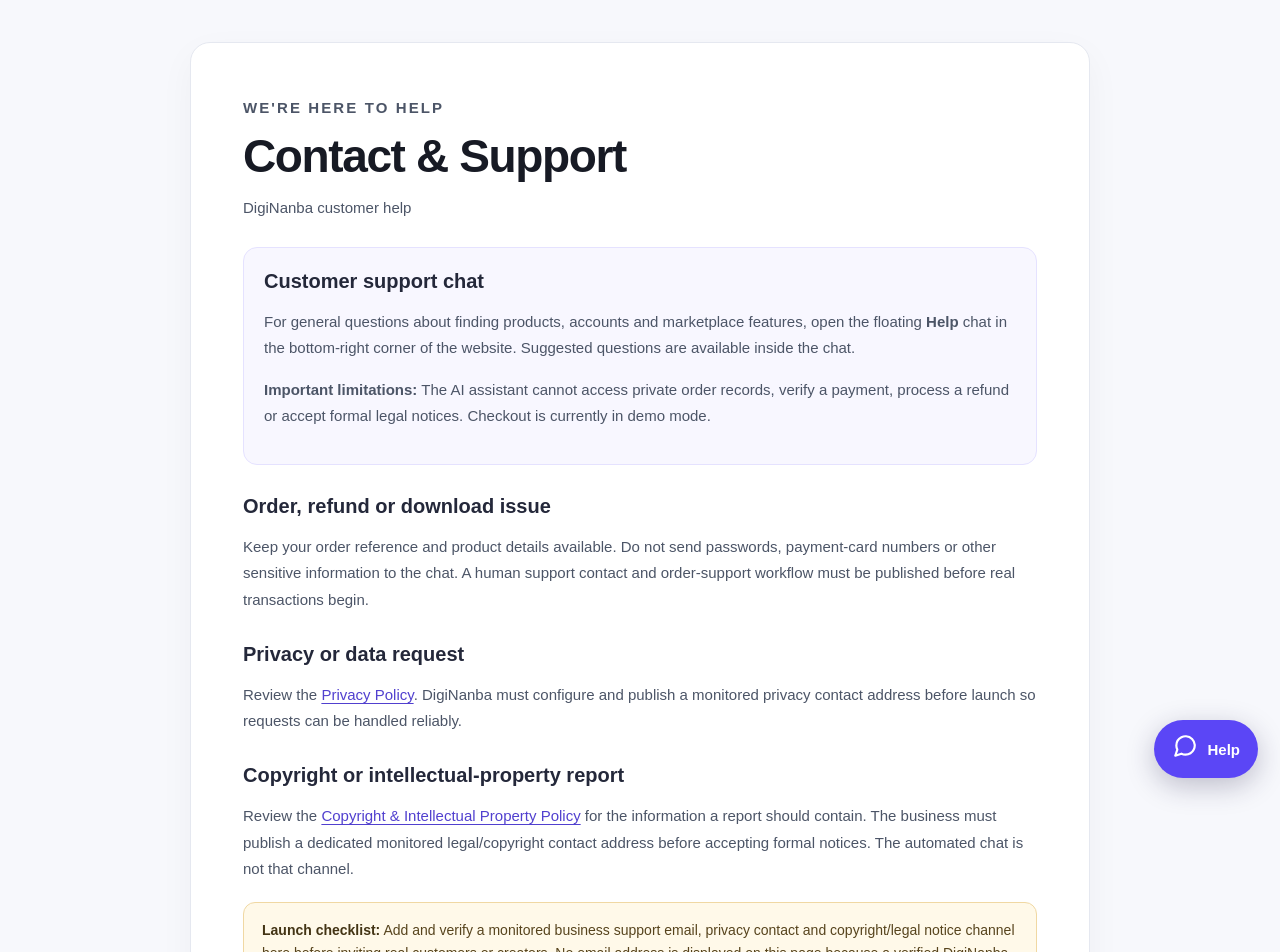
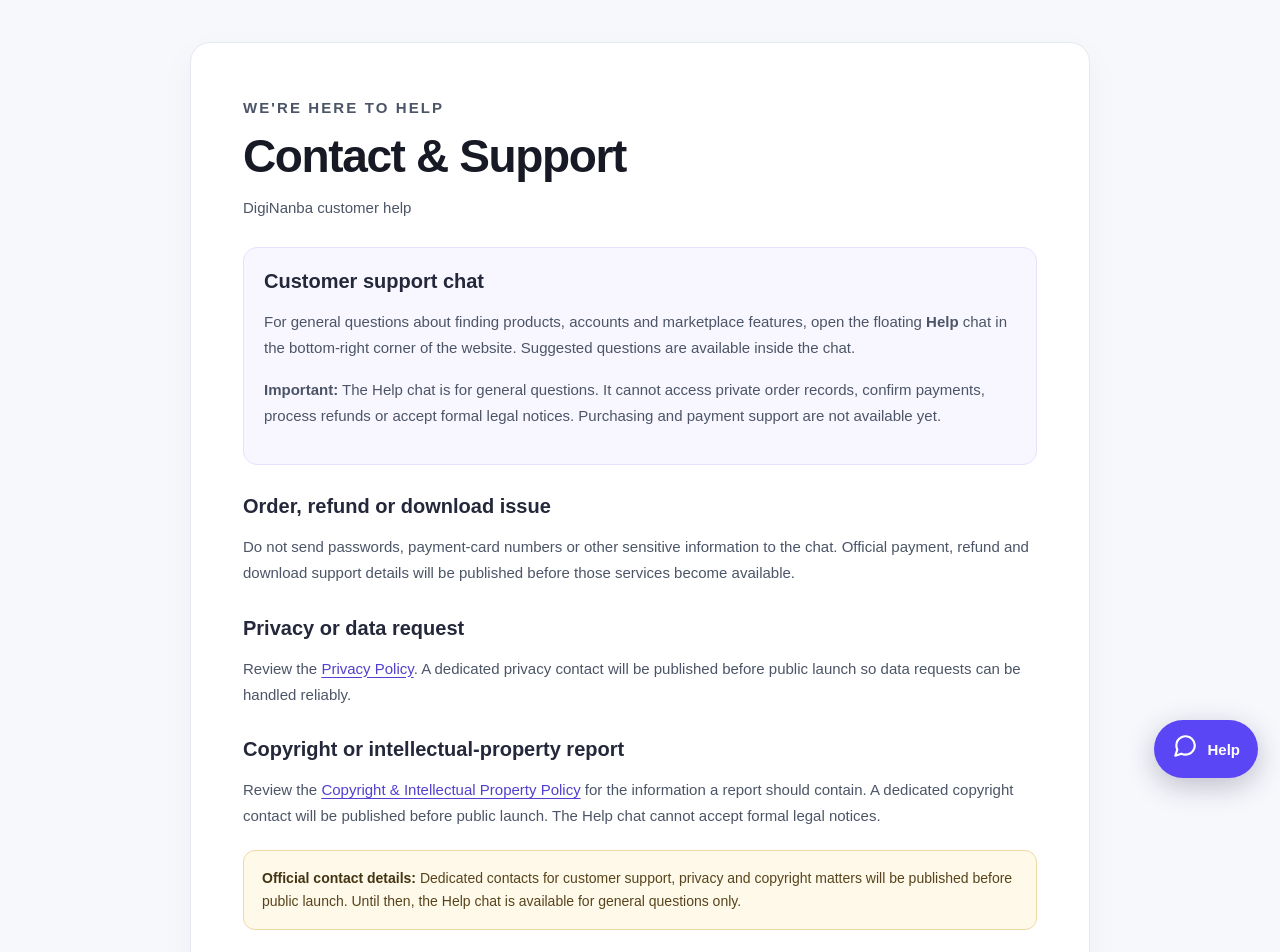
Before and after one commit to agnengineeringselectricals-crypto/diginanba, a Next.js app: page /contact in a window 1280 px wide. Shown: the top 952 px of the page. Built offline with nearby package versions, Linux system fonts and the light colour scheme.

Commit message:
Replace internal operational wording with user-facing guidance

```diff
--- a/app/contact/page.tsx
+++ b/app/contact/page.tsx
@@ -4,10 +4,10 @@
 
 export default function ContactPage() {
  return <main className="dn-legal-page"><div className="dn-legal-wrap"><p className="dn-legal-eyebrow">WE'RE HERE TO HELP</p><h1>Contact &amp; Support</h1><p className="dn-legal-updated">DigiNanba customer help</p>
- <div className="dn-legal-contact-card"><h2>Customer support chat</h2><p>For general questions about finding products, accounts and marketplace features, open the floating <strong>Help</strong> chat in the bottom-right corner of the website. Suggested questions are available inside the chat.</p><p><strong>Important limitations:</strong> The AI assistant cannot access private order records, verify a payment, process a refund or accept formal legal notices. Checkout is currently in demo mode.</p></div>
- <h2>Order, refund or download issue</h2><p>Keep your order reference and product details available. Do not send passwords, payment-card numbers or other sensitive information to the chat. A human support contact and order-support workflow must be published before real transactions begin.</p>
- <h2>Privacy or data request</h2><p>Review the <Link href="/privacy">Privacy Policy</Link>. DigiNanba must configure and publish a monitored privacy contact address before launch so requests can be handled reliably.</p>
- <h2>Copyright or intellectual-property report</h2><p>Review the <Link href="/copyright">Copyright &amp; Intellectual Property Policy</Link> for the information a report should contain. The business must publish a dedicated monitored legal/copyright contact address before accepting formal notices. The automated chat is not that channel.</p>
- <div className="dn-legal-notice"><strong>Launch checklist:</strong> Add and verify a monitored business support email, privacy contact and copyright/legal notice channel here before inviting real customers or creators. No email address is displayed on this page because a verified DigiNanba support address has not yet been supplied.</div>
+ <div className="dn-legal-contact-card"><h2>Customer support chat</h2><p>For general questions about finding products, accounts and marketplace features, open the floating <strong>Help</strong> chat in the bottom-right corner of the website. Suggested questions are available inside the chat.</p><p><strong>Important:</strong> The Help chat is for general questions. It cannot access private order records, confirm payments, process refunds or accept formal legal notices. Purchasing and payment support are not available yet.</p></div>
+ <h2>Order, refund or download issue</h2><p>Do not send passwords, payment-card numbers or other sensitive information to the chat. Official payment, refund and download support details will be published before those services become available.</p>
+ <h2>Privacy or data request</h2><p>Review the <Link href="/privacy">Privacy Policy</Link>. A dedicated privacy contact will be published before public launch so data requests can be handled reliably.</p>
+ <h2>Copyright or intellectual-property report</h2><p>Review the <Link href="/copyright">Copyright &amp; Intellectual Property Policy</Link> for the information a report should contain. A dedicated copyright contact will be published before public launch. The Help chat cannot accept formal legal notices.</p>
+ <div className="dn-legal-notice"><strong>Official contact details:</strong> Dedicated contacts for customer support, privacy and copyright matters will be published before public launch. Until then, the Help chat is available for general questions only.</div>
  <p className="dn-legal-related">Related: <Link href="/terms">Terms &amp; Conditions</Link> · <Link href="/refunds">Refund &amp; Cancellation Policy</Link> · <Link href="/creator-agreement">Creator Agreement</Link></p></div></main>;
 }
```
